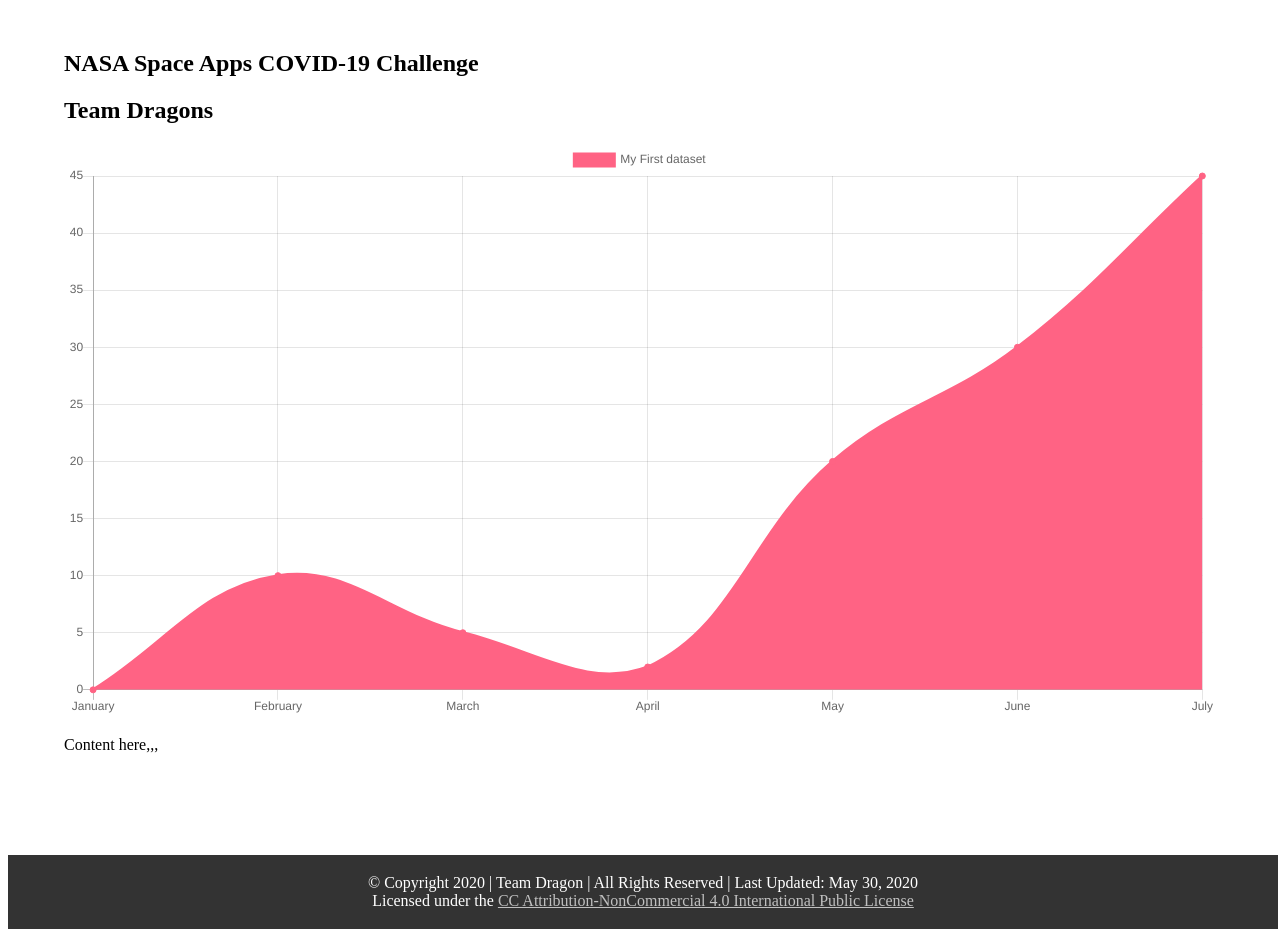
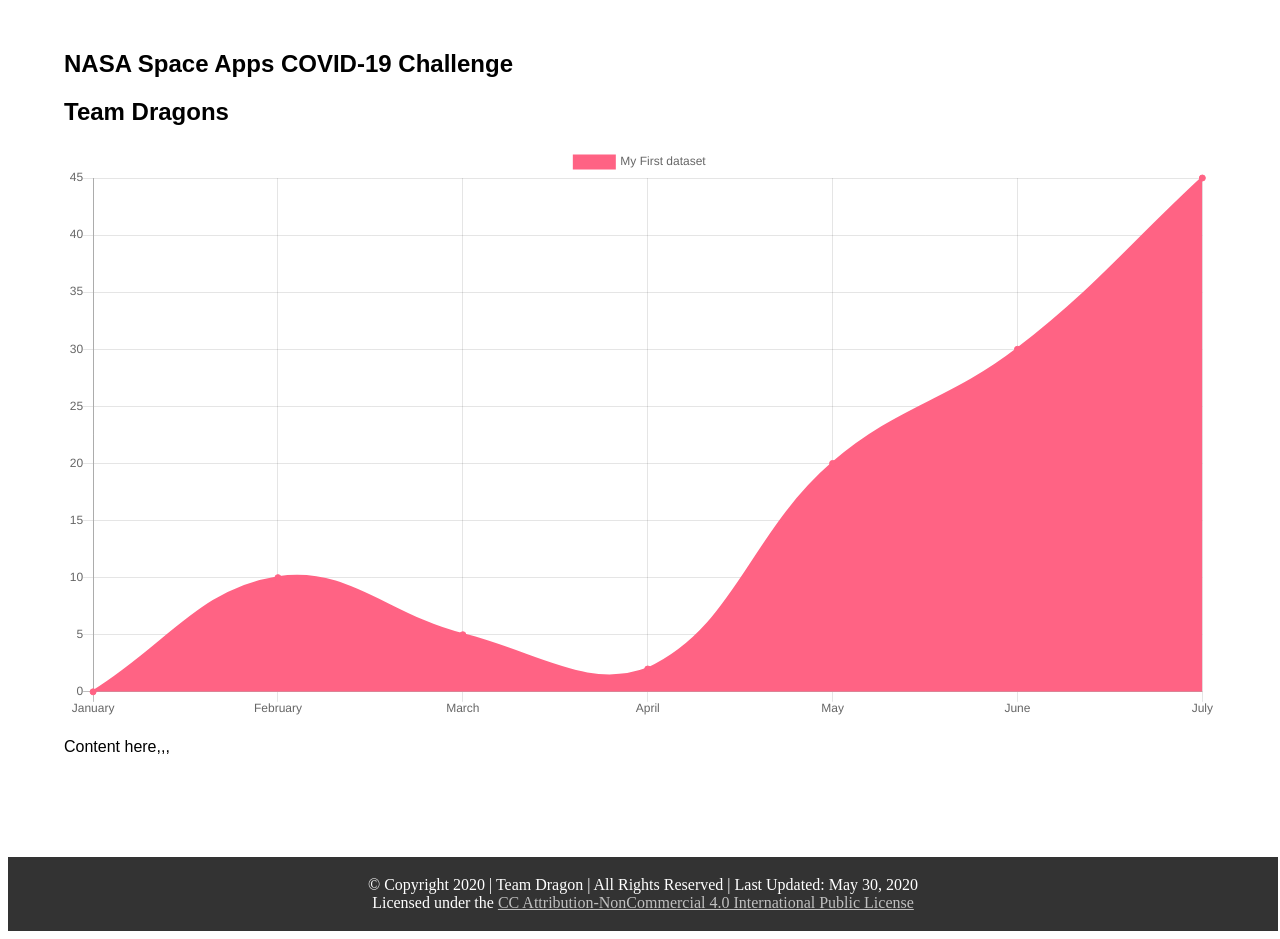
Before and after one commit to TOduah/NASA_Space_Apps_COVID19, a Flask app: page / in a window 1280 px wide. Shown: the part 88-1027 px from the top of the page. Run offline with Flask 2, Linux system fonts and the light colour scheme; some libraries are stand-ins or nearby versions.

Commit message:
font type

```diff
--- a/templates/index.html
+++ b/templates/index.html
@@ -11,6 +11,10 @@
             overflow: hidden;
             background-color: #333;
             font-family: nasaliza;
+        }
+
+        .sansserif {
+            font-family: Arial, Helvetica, sans-serif;
         }
 
         .topnav {
@@ -73,7 +77,7 @@
         <a href="#about">Conclusions</a>
     </div> -->
 
-    <main>
+    <main class="sansserif">
         <h2>NASA Space Apps COVID-19 Challenge</h2>
         <h2>Team Dragons</h2>
         <canvas id="myChart"></canvas>
```
